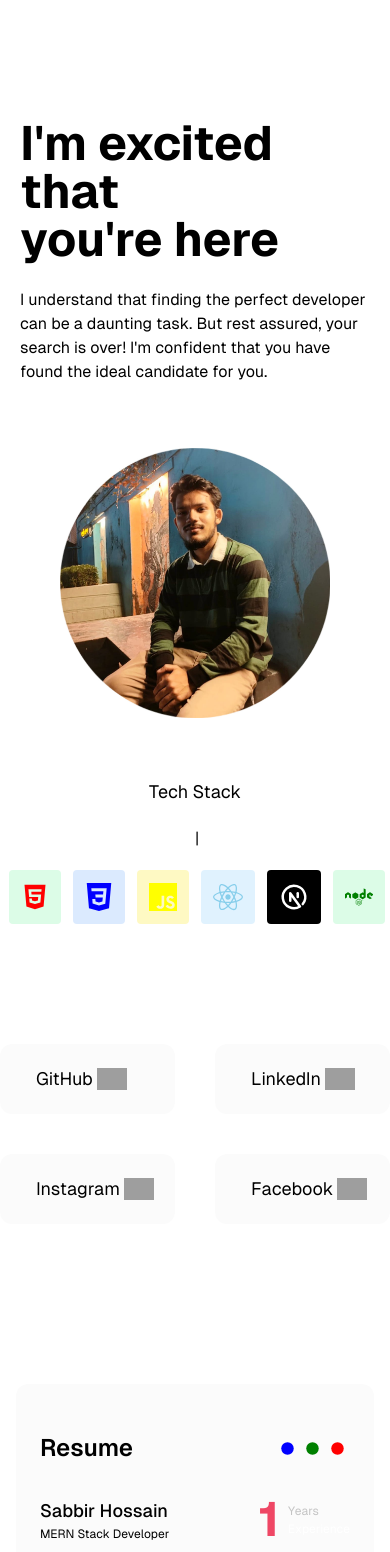
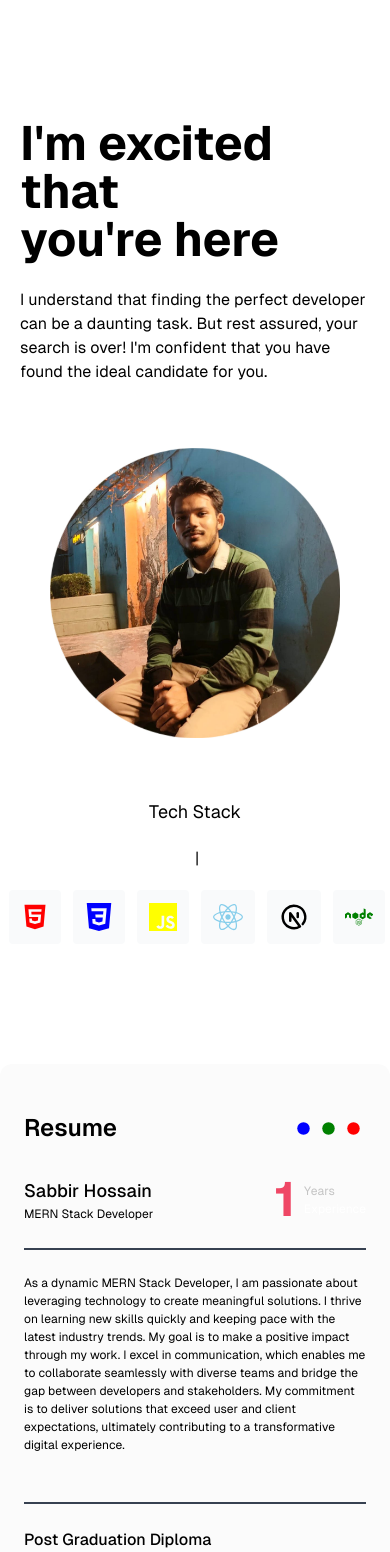
Before and after one commit to SaqlineShabbir/SABBIR-HOSSAIN, a Next.js app: page / in a window 390 px wide. Shown: the top 1552 px of the page. Built offline with nearby package versions, Linux system fonts and the light colour scheme; grey boxes are pictures that could not be loaded.

Commit message:
some design changes

```diff
--- a/src/v1/components/Banner.jsx
+++ b/src/v1/components/Banner.jsx
@@ -30,7 +30,7 @@ const Banner = () => {
 
           <div className="flex justify-center items-center mx-auto py-5 lg:py-0 lg:w-[40%]">
             <Image
-              className="w-[270px] h-[270px] lg:max-w-[290px] lg:max-h-[300px] rounded"
+              className="w-[290px] h-[290px] lg:max-w-[290px] lg:max-h-[300px] rounded"
               src={profile}
               alt="Profile Picture"
             />
@@ -42,34 +42,34 @@ const Banner = () => {
           <p className="text-lg lg:text-xl">Tech Stack</p>
           <p>|</p>
           <div className="flex space-x-3 lg:space-x-6">
-            <div className="bg-green-100 rounded p-3 flex items-center justify-center">
+            <div className="bg-gray-50 rounded p-3 flex items-center justify-center">
               <FaHtml5 className="icon" style={{ color: "red" }} size="28px" />
             </div>
-            <div className="bg-blue-100 rounded p-3 flex items-center justify-center">
+            <div className="bg-gray-50 rounded p-3 flex items-center justify-center">
               <SiCss3 className="icon" style={{ color: "blue" }} size="28px" />
             </div>
-            <div className="bg-yellow-100 rounded p-3 flex items-center justify-center">
+            <div className="bg-gray-50 rounded p-3 flex items-center justify-center">
               <SiJavascript
                 className="icon"
                 style={{ color: "yellow" }}
                 size="28px"
               />
             </div>
-            <div className="bg-sky-100 rounded p-3 flex items-center justify-center">
+            <div className="bg-gray-50 rounded p-3 flex items-center justify-center">
               <FaReact
                 className="icon"
                 style={{ color: "skyblue" }}
                 size="30px"
               />
             </div>
-            <div className="bg-black rounded p-3 flex items-center justify-center">
+            <div className="bg-gray-50 rounded p-3 flex items-center justify-center">
               <TbBrandNextjs
                 className="icon"
-                style={{ color: "white" }}
+                style={{ color: "black" }}
                 size="30px"
               />
             </div>
-            <div className="bg-green-100 rounded p-3 flex items-center justify-center">
+            <div className="bg-gray-50 rounded p-3 flex items-center justify-center">
               <FaNode className="icon" style={{ color: "green" }} size="28px" />
             </div>
           </div>
--- a/src/v1/components/Footer.jsx
+++ b/src/v1/components/Footer.jsx
@@ -12,7 +12,7 @@ const Footer = () => {
           Developed by Sabbir..
         </span>
         <span className="flex items-center gap-1">
-          <FaRegClock /> Updated: 10 Oct 2024
+          <FaRegClock /> Updated: 27 Oct 2024
         </span>
       </div>
     </div>
--- a/src/v1/components/Home.jsx
+++ b/src/v1/components/Home.jsx
@@ -8,9 +8,10 @@ const Main = () => {
   return (
     <div>
       <Banner />
-      <Socials />
+
       <Resume />
       <Projects />
+      <Socials />
       <ContactForm />
       <Footer />
     </div>
--- a/src/v1/components/Projects.jsx
+++ b/src/v1/components/Projects.jsx
@@ -77,7 +77,7 @@ const projectData = [
     demo: "https://loquacious-fairy-bcf088.netlify.app/",
   },
 ];
-console.log("hereee", `${projectData[0].imgSrc}`);
+
 const Projects = () => {
   return (
     <div id="projects" className="px-5 lg:px-[150px]">
--- a/src/v1/components/Resume.jsx
+++ b/src/v1/components/Resume.jsx
@@ -47,7 +47,6 @@ const Resume = () => {
     "Typescript",
     "Redux",
     "Firebase",
-    "Prisma",
   ];
   const tools = [
     {
@@ -103,7 +102,7 @@ const Resume = () => {
       data-aos-duration="2000"
       className="max-w-[1380px] mx-auto w-full"
     >
-      <div className="lg:md:px-0 px-4 lg:md:py-30 py-20">
+      <div className="lg:md:px-0  lg:md:py-30 py-20">
         <div className="blob2" style={{ filter: "blur(100px)" }}></div>
         <div
           className="rounded-xl px-6 py-12"
@@ -123,7 +122,7 @@ const Resume = () => {
           <div className="grid lg:md:grid-cols-2 lg:md:gap-x-28 py-8">
             <div>
               <div className="flex items-center justify-between pb-6">
-                <h2 className="flex flex-col font-montserrat">
+                <h2 className="flex flex-col ">
                   <span className="lg:md:text-xl text-lg font-medium ">
                     Sabbir Hossain
                   </span>
@@ -131,7 +130,7 @@ const Resume = () => {
                     MERN Stack Developer
                   </span>
                 </h2>
-                <h2 className="font-montserrat flex items-center gap-x-2">
+                <h2 className=" flex items-center gap-x-2">
                   <span className="text-[#EF4765] lg:md:text-6xl text-5xl font-bold">
                     1
                   </span>
@@ -160,7 +159,7 @@ const Resume = () => {
                 <div key={exp?.id}>
                   <div className="flex items-center justify-between">
                     <div>
-                      <h2 className="lg:md:text-lg text-md font-montserrat font-medium  mb-2">
+                      <h2 className="lg:md:text-lg text-md  font-medium  mb-2">
                         {exp?.title}
                       </h2>
                       <div className="flex items-center space-x-2 gap-2">
@@ -187,18 +186,12 @@ const Resume = () => {
           {/* content part 2 */}
           <div className="grid lg:md:grid-cols-2 lg:md:gap-x-28 py-8">
             <div>
-              <h2 className="lg:md:text-xl text-lg font-medium  font-montserrat ">
-                Skills
-              </h2>
+              <h2 className="lg:md:text-xl text-lg font-medium   ">Skills</h2>
               <hr className="w-42  border-t-2 border-gray-700 mb-6 mt-4" />
               <div className="grid lg:md:grid-cols-5 grid-cols-3 lg:md:gap-4  gap-2 items-center justify-between pb-6">
                 {skills.map((skill) => (
-                  <div
-                    key={skill}
-                    style={{ background: "white" }}
-                    className="rounded-lg"
-                  >
-                    <h2 className="lg:md:text-md text-[12px] font-montserrat font-medium  p-2 text-center">
+                  <div key={skill} className="rounded-lg border">
+                    <h2 className="lg:md:text-md text-[12px]  font-medium  p-2 text-center">
                       {skill}
                     </h2>
                   </div>
@@ -206,7 +199,7 @@ const Resume = () => {
               </div>
             </div>
             <div>
-              <h2 className="lg:md:text-xl text-lg font-medium  font-montserrat ">
+              <h2 className="lg:md:text-xl text-lg font-medium  ">
                 Tools I use every day
               </h2>
               <hr className="w-42  border-t-2 border-gray-700 mb-6 mt-4" />
--- a/src/v1/components/Socials.jsx
+++ b/src/v1/components/Socials.jsx
@@ -28,7 +28,7 @@ const Socials = () => {
     <div
       data-aos="fade-zoom-in"
       data-aos-duration="3000"
-      className="my-20 lg:px-[100px]"
+      className="mt-20 lg:px-[150px] p-5"
     >
       <div className="grid lg:md:grid-cols-4 grid-cols-2 lg:md:gap-[32px] gap-10 items-center lg:md:justify-center ">
         {socials.map((social, index) => (
@@ -40,7 +40,7 @@ const Socials = () => {
           >
             <div
               style={{ background: "rgba(217, 217, 217, 0.1)" }}
-              className="cursor-pointer rounded-xl lg:md:px-24 px-8 py-[30px] mx-auto lg:md:h-[100%] h-[70px] flex items-center transform transition-transform hover:scale-110"
+              className="cursor-pointer border rounded-xl lg:md:px-24 px-8 py-[30px] mx-auto lg:md:h-[100%] h-[70px] flex items-center transform transition-transform hover:scale-110"
             >
               <h3 className="text-lg p-1"> {social.name}</h3>
 
```
